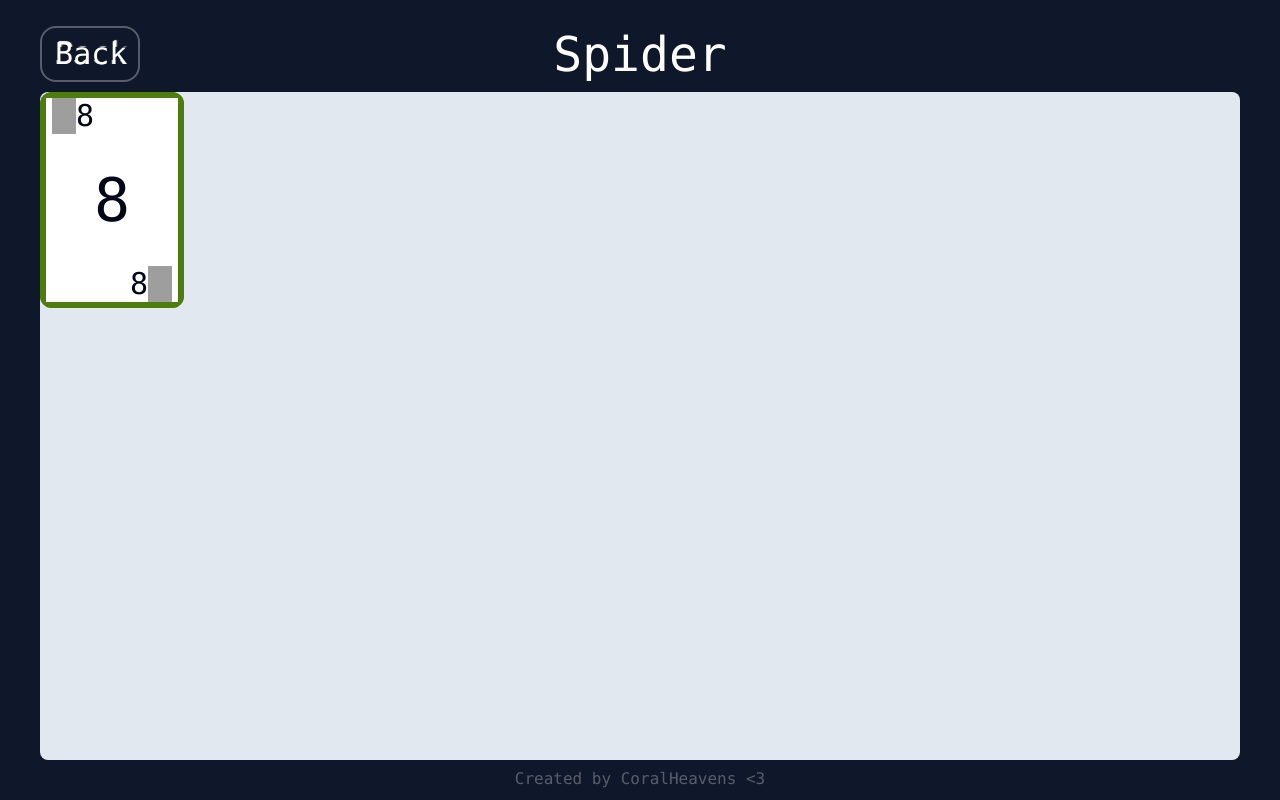
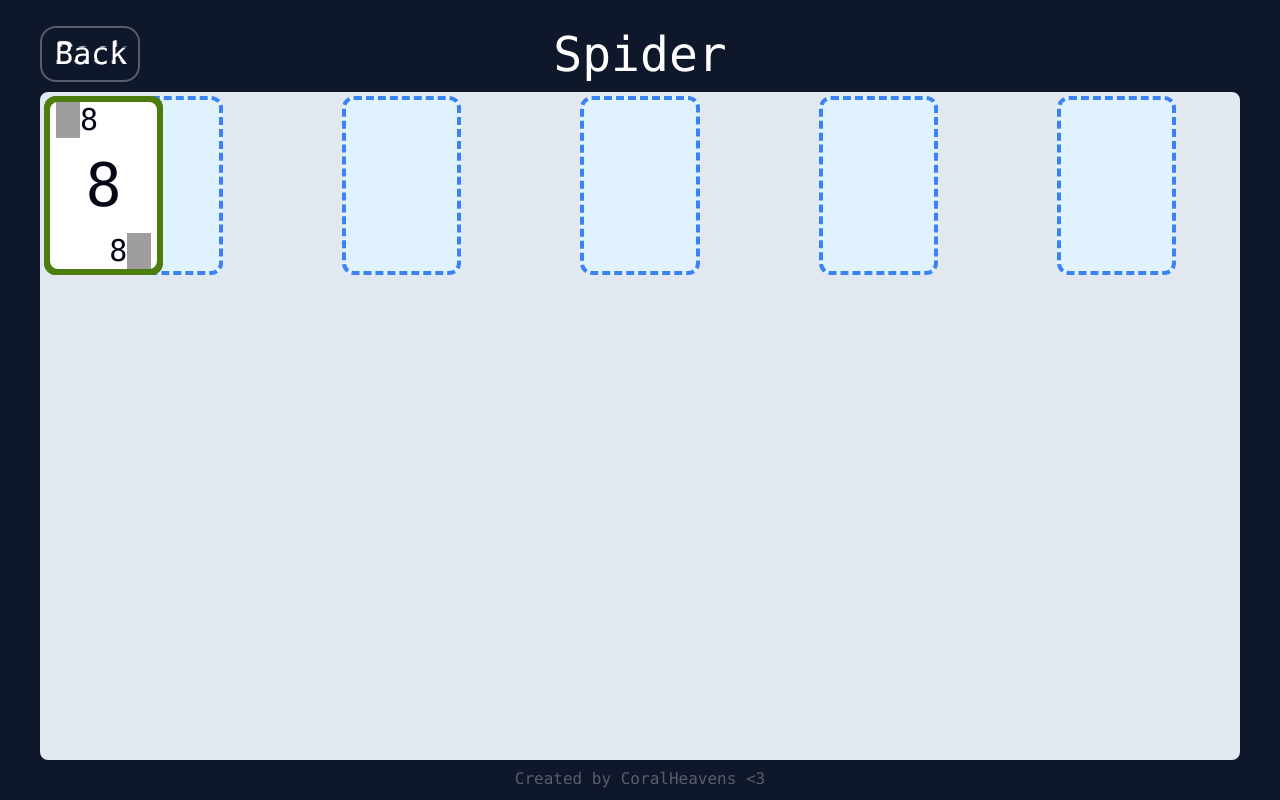
Before and after one commit to CoralHeavens/solid-solitaire, a React (Create React App) app: page / in a window 1280 px wide. Both pictures are taken after a click on the button "Spider". Built offline with nearby package versions, Linux system fonts and the light colour scheme; grey boxes are pictures that could not be loaded.

Commit message:
Adding drop areas [WIP]

```diff
--- a/src/components/CardEngine/Card.jsx
+++ b/src/components/CardEngine/Card.jsx
@@ -18,7 +18,7 @@ const Card = ({
     ), [cardSet, category]);
 
     return (
-        <div className="bg-white w-full h-full flex justify-between items-center flex-col">
+        <div className="bg-white w-full h-full flex justify-between items-center flex-col rounded-lg">
             <div className='flex w-full justify-start px-1.5'>
                 {sign}
                 {label}
--- a/src/components/CardEngine/CardWrapper.jsx
+++ b/src/components/CardEngine/CardWrapper.jsx
@@ -6,6 +6,7 @@ import { useUpdateCursorData } from "../../context/cursorContext";
 
 const CardWrapper = ({
     stage,
+    areaId,
     children
 }) => {
     const Card = cloneElement(children);
@@ -48,7 +49,7 @@ const CardWrapper = ({
                 top: getOffset('y'),
             }}
             className={joinClassNames(
-                'bg-lime-700 rounded-xl w-[12%] aspect-[2/3] p-1.5 absolute no-pointer-children',
+                'bg-lime-700 card-wrapper',
                 isActive && 'z-[9999]'
             )}
             onClick={(e) => {
--- a/src/components/CardEngine/StageWrapper.jsx
+++ b/src/components/CardEngine/StageWrapper.jsx
@@ -1,12 +1,15 @@
-import React, { useLayoutEffect, useRef, useState } from "react";
+import React, { useLayoutEffect, useMemo, useRef, useState } from "react";
 import CardWrapper from "./CardWrapper";
 import { cardSets, zeroPoint } from "../../constants/cardEngine";
 import Card from "./Card";
+import StickyArea from "./StickyArea";
+import parseElements from "../../helpers/parseElements";
 
 const StageWrapper = ({
     className,
     cardSet = cardSets.default,
-    cards = []
+    cards = [],
+    areas = [],
 }) => {
     const stageRef = useRef();
 
@@ -30,6 +33,37 @@ const StageWrapper = ({
         })
     }, [stageRef])
 
+    const [Areas, updateAreas] = useState(
+        useMemo(() => (
+            areas.map((area) => ({
+                ...area,
+                element: (
+                    <StickyArea
+                        key={area.id}
+                        area={area}
+                    />
+                )
+            })).reduce((o, area) => ({
+                ...o,
+                [area.id]: area
+            }), {})
+        ), [areas])
+    )
+
+    const Cards = useMemo(() => cards.map(({ id, cardId, areaId }) => {
+
+
+        return (
+            <CardWrapper
+                key={id}
+                areaId={areaId}
+                stage={stage}
+            >
+                <Card cardSet={cardSet} id={cardId} />
+            </CardWrapper>
+        )
+    }), [cards, cardSet, stage])
+
     return (
         <section
             ref={stageRef}
@@ -38,14 +72,9 @@ const StageWrapper = ({
                 className,
             ].filter(item => item).join(' ')}
         >
-            {cards.map(({ id, cardId }) => (
-                <CardWrapper
-                    key={id}
-                    stage={stage}
-                >
-                    <Card cardSet={cardSet} id={cardId} />
-                </CardWrapper>
-            ))}
+            {parseElements(Areas)}
+
+            {Cards}
         </section>
     )
 }
--- /dev/null
+++ b/src/components/CardEngine/StickyArea.jsx
@@ -0,0 +1,31 @@
+import React, { useLayoutEffect, useRef, useState } from "react";
+
+const StickyArea = ({
+    area
+}) => {
+    const { positionModifier } = area;
+    const areaRef = useRef();
+    const [areaSize, updateAreaSize] = useState({
+        width: 0,
+        height: 0
+    })
+
+    useLayoutEffect(() => {
+        updateAreaSize(areaRef.current.getBoundingClientRect())
+    }, [])
+
+    return (
+        <div
+            ref={areaRef}
+            className='area-border card-wrapper'
+            style={{
+                left: areaSize.width * positionModifier.x,
+                top: areaSize.height * positionModifier.y,
+            }}
+        >
+
+        </div>
+    )
+}
+
+export default StickyArea;
--- a/src/components/Spider.jsx
+++ b/src/components/Spider.jsx
@@ -1,22 +1,82 @@
-import React, { useId } from "react";
+import React, { useState } from "react";
 import StageWrapper from "./CardEngine/StageWrapper";
 import { cardSets } from "../constants/cardEngine";
 
 const Spider = () => {
+    const [cards, updateCards] = useState([
+        {
+            cardId: '28',
+            id: 'card_1',
+            areaId: 'area_1'
+        },
+        {
+            cardId: '29',
+            id: 'card_2',
+            areaId: 'area_1'
+        }
+    ]);
+
+    const [areas, updateAreas] = useState([
+        {
+            areaId: '0',
+            id: 'area_1',
+            positionModifier: {
+                x: 0.5,
+                y: 0,
+            },
+            cardIds: [
+                'card_1',
+                'card_2',
+            ]
+        },
+        {
+            areaId: '0',
+            id: 'area_2',
+            positionModifier: {
+                x: 2.5,
+                y: 0,
+            },
+            cardIds: [
+            ]
+        },
+        {
+            areaId: '0',
+            id: 'area_3',
+            positionModifier: {
+                x: 4.5,
+                y: 0,
+            },
+            cardIds: [
+            ]
+        },
+        {
+            areaId: '0',
+            id: 'area_4',
+            positionModifier: {
+                x: 6.5,
+                y: 0,
+            },
+            cardIds: [
+            ]
+        },
+        {
+            areaId: '0',
+            id: 'area_5',
+            positionModifier: {
+                x: 8.5,
+                y: 0,
+            },
+            cardIds: [
+            ]
+        }
+    ]);
+
     return (
         <StageWrapper
-            className={'field bg-slate-200'}
+            className={'field bg-slate-200 border-slate-200 border-4'}
             cardSet={cardSets.default}
-            cards={[
-                {
-                    cardId: '28',
-                    id: useId(),
-                },
-                {
-                    cardId: '29',
-                    id: useId(),
-                }
-            ]}
+            cards={cards}
+            areas={areas}
         />
     )
 }
--- a/src/constants/cardEngine.js
+++ b/src/constants/cardEngine.js
@@ -16,3 +16,7 @@ export const cursorOffset = {
 export const cardSets = {
     default: 'default',
 }
+
+export const stickyAreaSets = {
+    default: 'default',
+}
--- /dev/null
+++ b/src/helpers/parseElements.js
@@ -0,0 +1,5 @@
+const parseElements = (obj) => (
+    Object.values(obj).map(({ element }) => element)
+)
+
+export default parseElements;
--- a/src/styles/index.css
+++ b/src/styles/index.css
@@ -8,7 +8,7 @@ body {
 }
 
 body * {
-    @apply text-3xl text-white font-mono cursor-none
+    @apply text-3xl text-white font-mono cursor-none p-0 m-0
 }
 
 .border-ghost {
@@ -30,3 +30,11 @@ a, button {
 .no-pointer-children * {
     @apply pointer-events-none
 }
+
+.card-wrapper {
+    @apply rounded-xl w-[10%] aspect-[2/3] p-1.5 no-pointer-children absolute
+}
+
+.area-border {
+    @apply border-blue-500 bg-sky-100 border-[4px] border-dashed
+}
```
